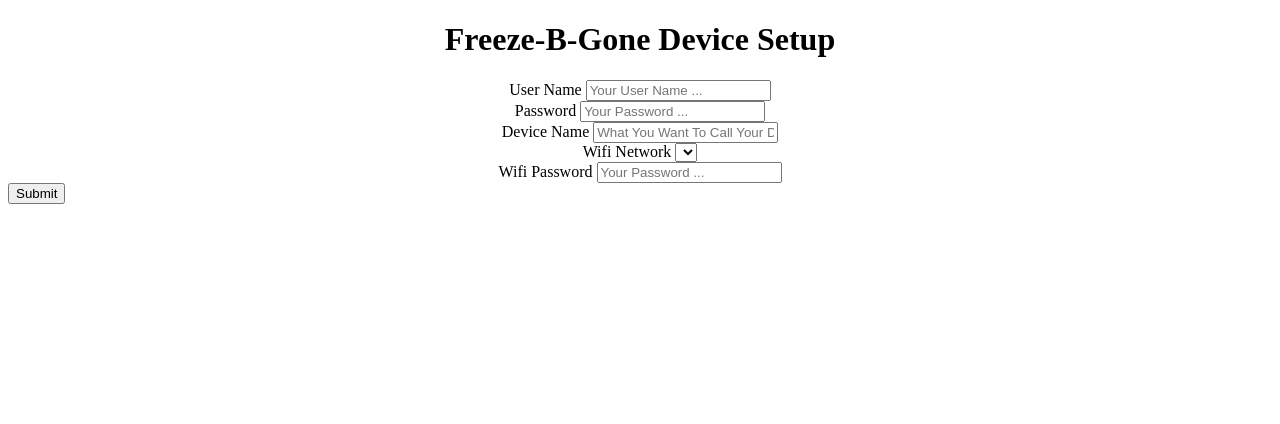
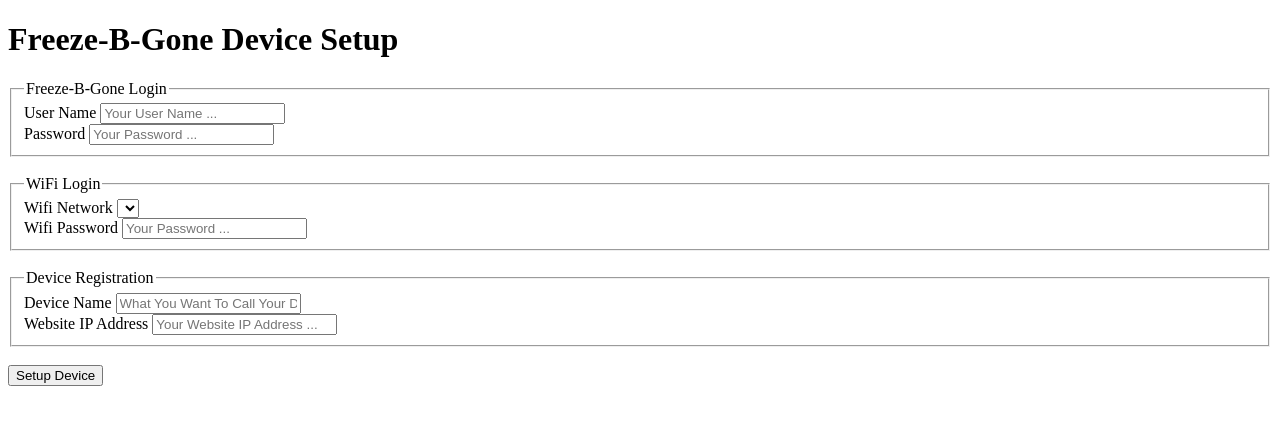
Before and after one commit to CodeSpaceHQ/antifreeze-device, a plain HTML site: page public/index.html in a window 1280 px wide. Drawn offline with Linux system fonts and the light colour scheme; no server answers.

Commit message:
Changed the webpage to look better and take in the ip address for the website.

```diff
--- a/public/index.html
+++ b/public/index.html
@@ -7,33 +7,56 @@
 </head>
 
 <body>
-    <h1 style="text-align:center">Freeze-B-Gone Device Setup</h1>
-    <form style="text-align:center">
+    <h1>Freeze-B-Gone Device Setup</h1>
+
+    <form>
+        <fieldset>
+            <legend>Freeze-B-Gone Login</legend>
+
             <label for="username">User Name</label>
             <input type="text" id="username" placeholder="Your User Name ...">
 
-        <br/>
+            <br />
 
             <label for="password">Password</label>
             <input type="password" id="password" placeholder="Your Password ...">
+        </fieldset>
+
+        <br />
+
+        <fieldset>
+            <legend>WiFi Login</legend>
+
+            <label for="wifinetwork">Wifi Network</label>
+            <select id="wifinetwork"></select>
+
+            <br />
+
+            <label for="wifipassword">Wifi Password</label>
+            <input type="password" id="wifipassword" placeholder="Your Password ...">
+        </fieldset>
 
         <br/>
+
+        <fieldset>
+            <legend>Device Registration</legend>
 
             <label for="devicename">Device Name</label>
             <input type="text" id="devicename" placeholder="What You Want To Call Your Device ...">
 
-        <br/>
+            <br />
 
-        <label for="wifinetwork">Wifi Network</label>
-        <select id="wifinetwork"></select>
+            <label for="webip">Website IP Address</label>
+            <input type="text" id="webip" placeholder="Your Website IP Address ...">
+        </fieldset>
 
-        <br/>
+        <br />
 
-        <label for="wifipassword">Wifi Password</label>
-        <input type="password" id="wifipassword" placeholder="Your Password ...">
+        <button type="submit" onclick="submit()" style="display: flex; justify-content: center;">Setup Device</button>
+
     </form>
 
-    <button type="submit" onclick="submit()" style="display: flex; justify-content: center;">Submit</button>
+
 </body>
 
 <script>
@@ -60,6 +83,16 @@
     function submit(){
         var xhttp = new XMLHttpRequest();
 
+        var payload = {
+            username: document.getElementById("username").textContent,
+            password: document.getElementById("password").textContent,
+            deviceName: document.getElementById("devicename").textContent,
+            wifiNetwork: document.getElementById("wifinetwork").options[document.getElementById("wifinetwork").selectedIndex].value,
+            wifiPassword: document.getElementById("wifipassword").textContent
+        }
+
+        console.log(payload);
+
         xhttp.onreadystatechange = function() {
             if (this.readyState == 4 && this.status == 200) {
                 console.log("GOOD");
```
Lines whose indentation alone changed are shown as unchanged.
